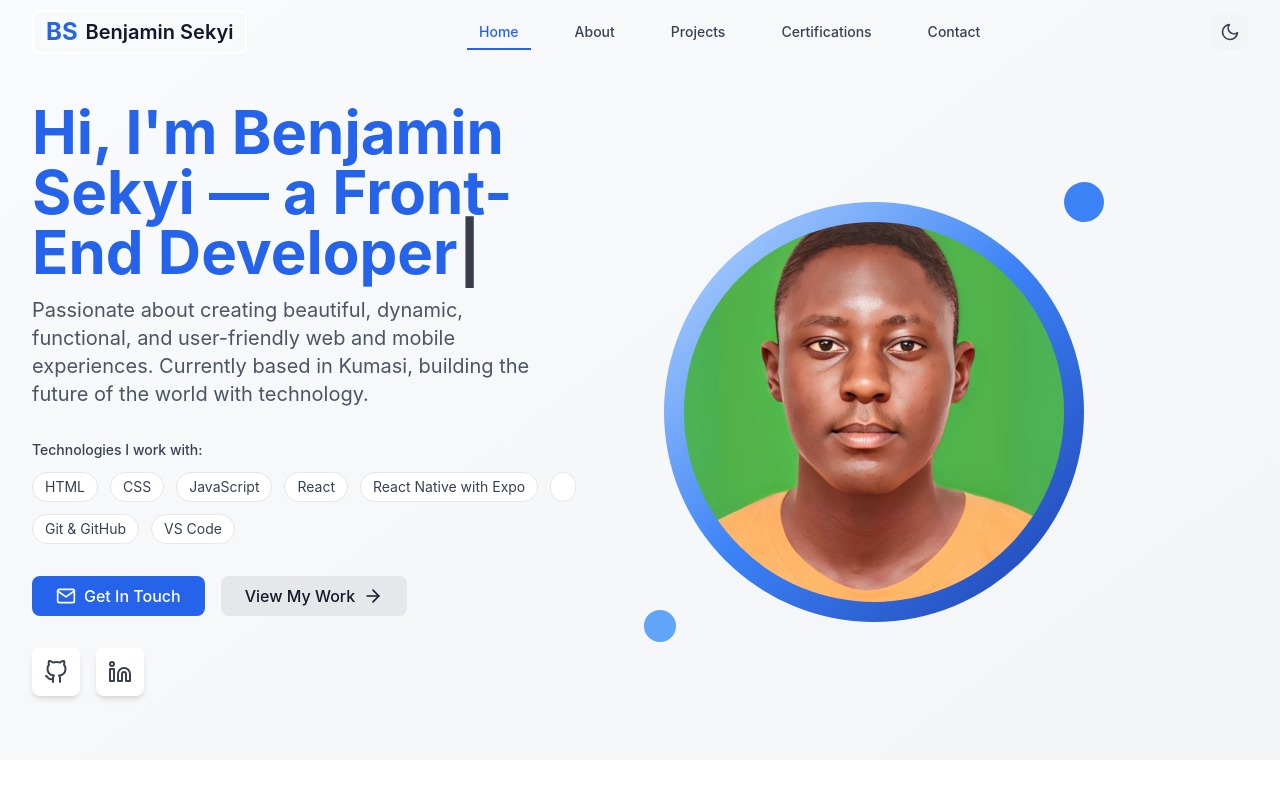
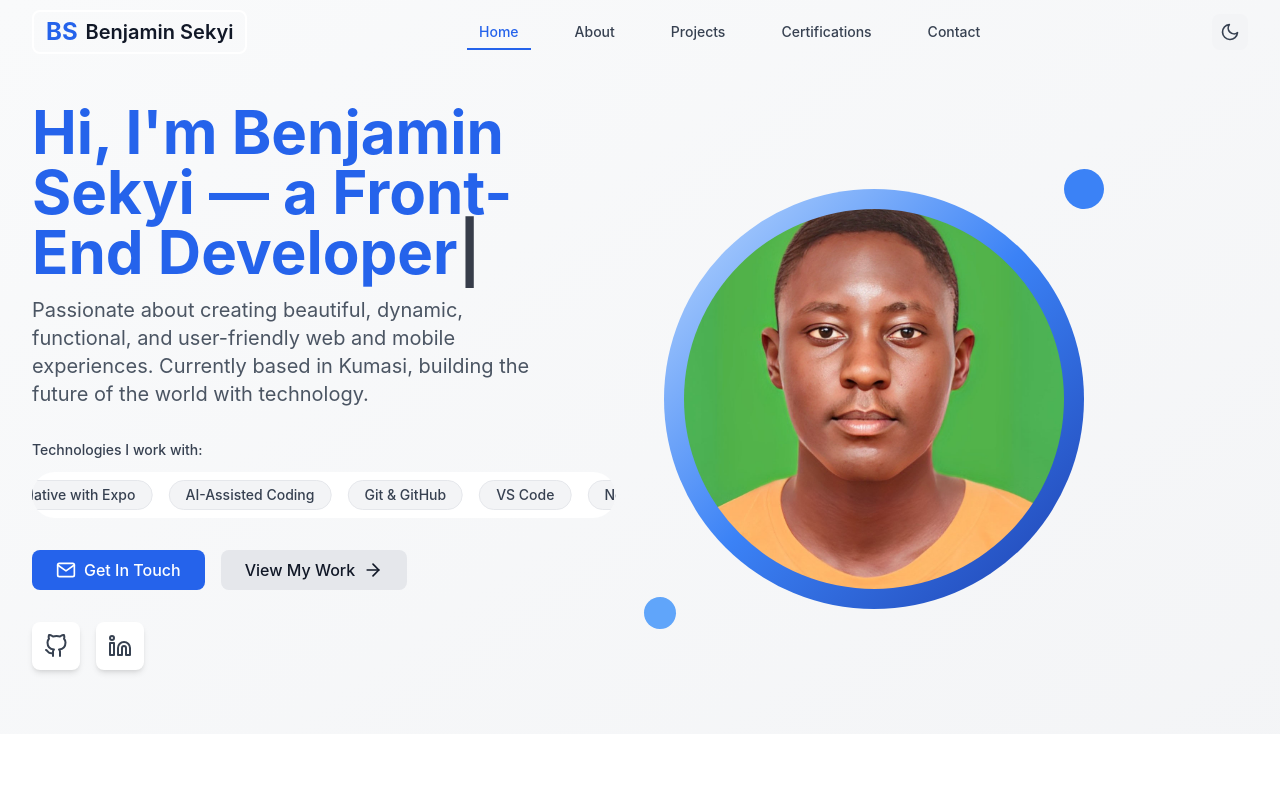
Before and after one commit to sekyikins/portfolio-with-react, a React (Create React App) app: page / in a window 1280 px wide. Shown: the top 800 px of the page. Built offline with nearby package versions, Linux system fonts and the light colour scheme; the HTML template or start-up script is replaced by a standard one.

Commit message:
Modified Technologies I work with.

```diff
--- a/src/components/Footer.js
+++ b/src/components/Footer.js
@@ -44,7 +44,7 @@ const Footer = () => {
               </span>
             </div>
             <p className="max-w-md text-gray-600 dark:text-gray-400">
-              Front-end developer from Kumasi, Ghana, passionate about creating beautiful and functional mobile dev. and web experiences.
+              Front-end developer schooling in Kwame Nkrumah University of Science and Technology, Kumasi, Ghana, passionate about creating beautiful, functional and dynamic mobile dev. and web experiences.
             </p>
           </div>
 
--- a/src/data/projects.js
+++ b/src/data/projects.js
@@ -1,6 +1,7 @@
 import task1Image from '../assets/task1.png';
 import task2Image from '../assets/task2.png';
 import task4Image from '../assets/task4.png';
+import goLiveImage from '../assets/goLive.jpg';
 
 export const projects = [
   {
@@ -36,7 +37,7 @@ export const projects = [
     tech: ["React Native", "JavaScript", "Expo", "Mobile Development"],
     liveUrl: "https://expo.dev/@sekyikins/twitch-clone",
     githubUrl: "https://github.com/sekyikins/twitch-clone",
-    image: "/assets/goLive.jpg",
+    image: goLiveImage,
     features: ["Live streaming", "Real-time chat", "User authentication", "Mobile UI"]
   },
   {
--- a/src/index.css
+++ b/src/index.css
@@ -16,18 +16,46 @@
 
 @layer components {
   .btn-primary {
-    @apply bg-primary-600 hover:bg-primary-700 text-white font-medium py-2 px-6 rounded-lg transition-colors duration-200;
+    @apply px-6 py-2 font-medium text-white transition-colors duration-200 rounded-lg bg-primary-600 hover:bg-primary-700;
   }
 
   .btn-secondary {
-    @apply bg-gray-200 hover:bg-gray-300 dark:bg-gray-700 dark:hover:bg-gray-600 text-gray-900 dark:text-white font-medium py-2 px-6 rounded-lg transition-colors duration-200;
+    @apply px-6 py-2 font-medium text-gray-900 transition-colors duration-200 bg-gray-200 rounded-lg hover:bg-gray-300 dark:bg-gray-700 dark:hover:bg-gray-600 dark:text-white;
   }
 
   .card {
-    @apply bg-white dark:bg-gray-800 rounded-xl shadow-lg hover:shadow-xl transition-shadow duration-300;
+    @apply transition-shadow duration-300 bg-white shadow-lg dark:bg-gray-800 rounded-xl hover:shadow-xl;
   }
 
   .section-padding {
-    @apply py-16 px-4 sm:px-6 lg:px-8;
+    @apply px-4 py-16 sm:px-6 lg:px-8;
   }
 }
+
+@layer utilities {
+  @keyframes marquee {
+    0% {
+      transform: translateX(0%);
+    }
+    100% {
+      transform: translateX(-100%);
+    }
+  }
+
+  @keyframes marquee2 {
+    0% {
+      transform: translateX(100%);
+    }
+    100% {
+      transform: translateX(0%);
+    }
+  }
+
+  .animate-marquee {
+    animation: marquee 20s linear infinite;
+  }
+
+  .animate-marquee2 {
+    animation: marquee2 20s linear infinite;
+  }
+}
--- a/src/pages/Home.js
+++ b/src/pages/Home.js
@@ -53,6 +53,12 @@ const Home = () => {
     },
   ];
 
+  const technologies = [
+    'HTML', 'CSS', 'JavaScript', 'React', 'React Native with Expo',
+    'AI-Assisted Coding', 'Git & GitHub', 'VS Code', 'Node.js',
+    'Tailwind CSS', 'Framer Motion', 'TypeScript', 'Next.js'
+  ];
+
   return (
     <div className="min-h-screen bg-gradient-to-br from-gray-50 to-gray-100 dark:from-gray-900 dark:to-gray-800">
       {/* Hero Section */}
@@ -84,20 +90,36 @@ const Home = () => {
                 </p>
               </div>
 
-              {/* Skills */}
+              {/* Technologies Marquee */}
               <div className="space-y-3">
                 <p className="text-sm font-medium text-gray-700 dark:text-gray-300">
                   Technologies I work with:
                 </p>
-                <div className="flex flex-wrap gap-3">
-                  {['HTML', 'CSS', 'JavaScript', 'React', 'React Native with Expo', '', 'Git & GitHub', 'VS Code'].map((skill) => (
-                    <span
-                      key={skill}
-                      className="px-3 py-1 text-sm text-gray-700 bg-white border border-gray-200 rounded-full dark:bg-gray-800 dark:text-gray-300 dark:border-gray-700"
-                    >
-                      {skill}
-                    </span>
-                  ))}
+                <div className="relative overflow-hidden bg-white rounded-full dark:bg-gray-900">
+                  <div className="flex items-center py-2">
+                    {/* First set of technologies */}
+                    <div className="flex items-center space-x-4 animate-marquee whitespace-nowrap">
+                      {technologies.map((tech, index) => (
+                        <span
+                          key={`first-${index}`}
+                          className="px-4 py-1 text-sm font-medium text-gray-700 bg-gray-100 border border-gray-200 rounded-full dark:bg-gray-700 dark:text-gray-300 dark:border-gray-600"
+                        >
+                          {tech}
+                        </span>
+                      ))}
+                    </div>
+                    {/* Duplicate set for seamless loop */}
+                    <div className="absolute flex items-center space-x-4 animate-marquee2 whitespace-nowrap left-5">
+                      {technologies.map((tech, index) => (
+                        <span
+                          key={`second-${index}`}
+                          className="px-4 py-1 text-sm font-medium text-gray-700 bg-gray-100 border border-gray-200 rounded-full dark:bg-gray-700 dark:text-gray-300 dark:border-gray-600"
+                        >
+                          {tech}
+                        </span>
+                      ))}
+                    </div>
+                  </div>
                 </div>
               </div>
 
```
